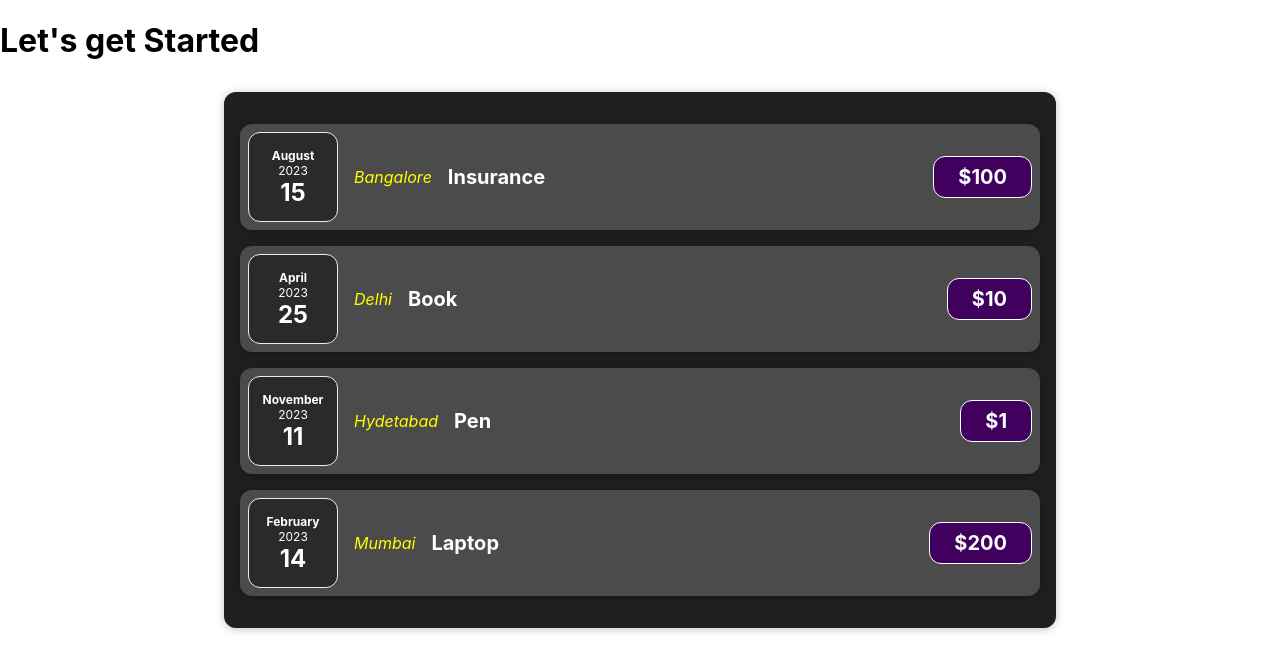
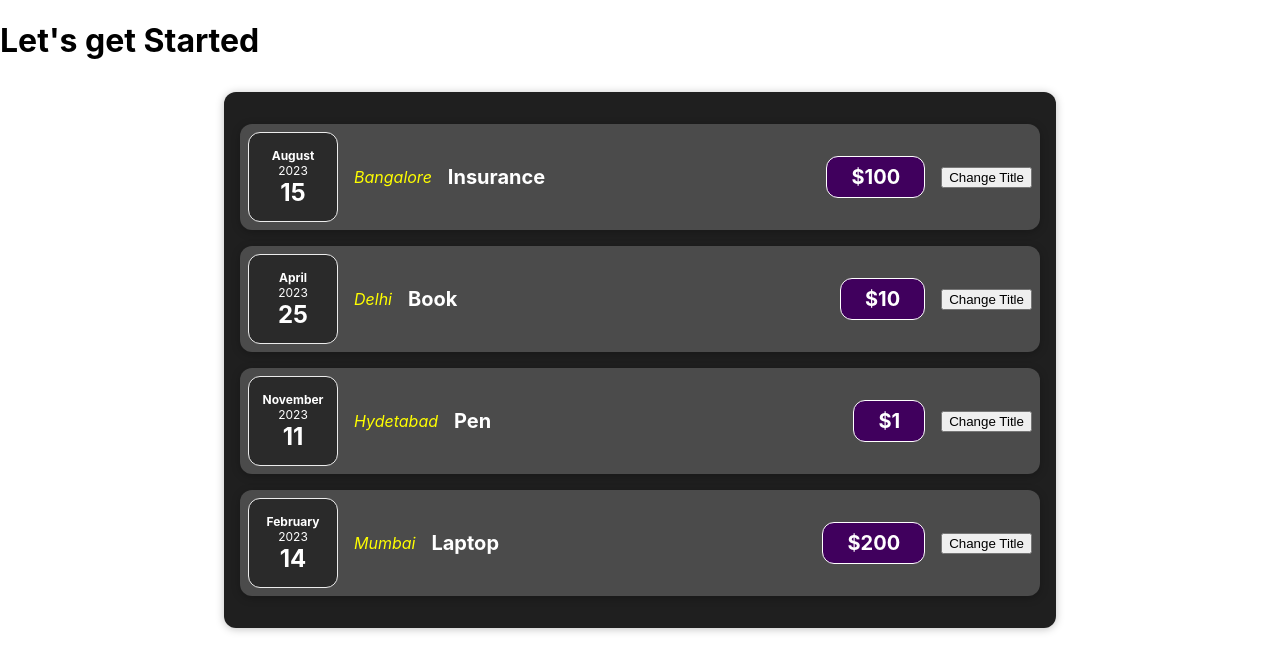
Before and after one commit to neilrrai/SharpenerReact, a React (Create React App) app: page / in a window 1280 px wide. Shown: the top 672 px of the page. Built offline with nearby package versions, Linux system fonts and the light colour scheme.

Commit message:
1/12 Listening for Events

```diff
--- a/src/components/Expenses/ExpenseItem.jsx
+++ b/src/components/Expenses/ExpenseItem.jsx
@@ -10,6 +10,11 @@ function ExpenseItem(props) {
   const expenseAmount = props.price;
   const expenseLocation = props.location;
 
+  // defining onClick function
+  const buttonClickHandler = (event) => {
+    console.log("Button Clicked");
+  };
+
   return (
     <Card className="expense-item">
       {/* here className is passed as props to Card component */}
@@ -18,6 +23,7 @@ function ExpenseItem(props) {
       <div className="expense-item__description">
         <h2>{expenseTitle}</h2>
         <div className="expense-item__price">${expenseAmount}</div>
+        <button onClick={buttonClickHandler}>Change Title</button>
       </div>
     </Card>
   );
```
